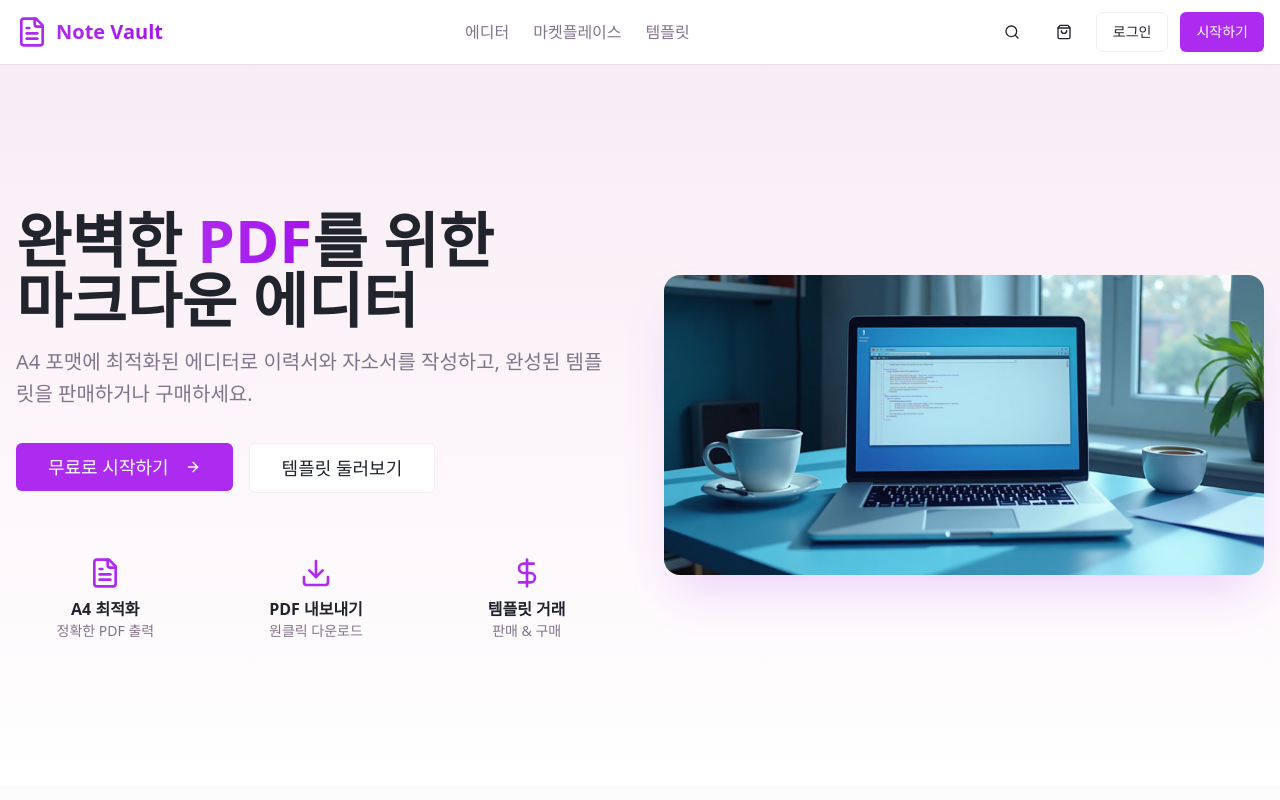
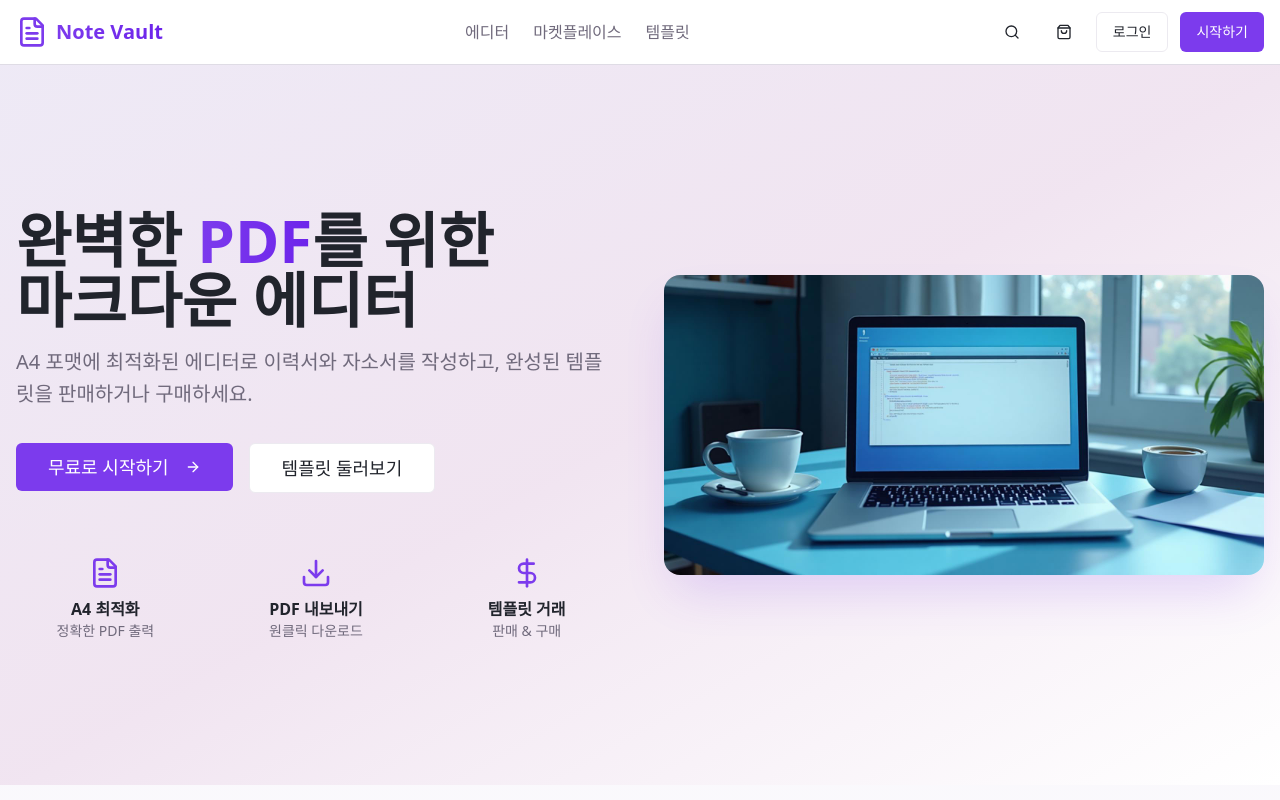
Before and after one commit to My-Note-Vault/Note-Vault-FE, a React (Vite) app: page / in a window 1280 px wide. Shown: the top 800 px of the page. Built offline with nearby package versions, Linux system fonts and the light colour scheme.

Commit message:
Refine color palette
Update color scheme to a warmer, more vibrant palette inspired by Canva. The current light purple is perceived as cheap; aim for a more aesthetically pleasing and sophisticated look with purple and pink hues.

```diff
--- a/src/components/features-section.tsx
+++ b/src/components/features-section.tsx
@@ -36,7 +36,7 @@ const features = [
 
 export const FeaturesSection = () => {
   return (
-    <section className="py-20 bg-muted/30">
+    <section className="py-20 bg-gradient-to-b from-vault-primary-light/30 to-background">
       <div className="container mx-auto px-4">
         <div className="text-center mb-16">
           <h2 className="text-4xl font-bold mb-4">
--- a/src/components/hero-section.tsx
+++ b/src/components/hero-section.tsx
@@ -4,7 +4,7 @@ import heroImage from "@/assets/hero-image.jpg";
 
 export const HeroSection = () => {
   return (
-    <section className="relative min-h-[90vh] flex items-center justify-center bg-gradient-to-b from-vault-blue-light to-background">
+    <section className="relative min-h-[90vh] flex items-center justify-center bg-gradient-to-br from-vault-primary-light via-vault-secondary-light to-background">
       <div className="container mx-auto px-4 py-20">
         <div className="grid lg:grid-cols-2 gap-12 items-center">
           <div className="space-y-8">
--- a/src/index.css
+++ b/src/index.css
@@ -17,45 +17,49 @@ All colors MUST be HSL.
     --popover: 0 0% 100%;
     --popover-foreground: 220 15% 15%;
 
-    --primary: 280 85% 55%;
+    --primary: 262 83% 58%;
     --primary-foreground: 0 0% 100%;
-    --primary-hover: 280 85% 50%;
+    --primary-hover: 262 83% 53%;
 
-    --secondary: 280 15% 97%;
-    --secondary-foreground: 280 15% 15%;
+    --secondary: 262 15% 96%;
+    --secondary-foreground: 262 15% 15%;
 
-    --muted: 280 15% 96%;
-    --muted-foreground: 280 10% 50%;
+    --muted: 262 15% 95%;
+    --muted-foreground: 262 8% 45%;
 
-    --accent: 320 60% 90%;
-    --accent-foreground: 320 85% 40%;
+    --accent: 300 76% 72%;
+    --accent-foreground: 300 20% 15%;
 
     --destructive: 0 84% 60%;
     --destructive-foreground: 0 0% 100%;
 
-    --border: 280 15% 90%;
-    --input: 280 15% 95%;
-    --ring: 280 85% 55%;
+    --border: 262 15% 88%;
+    --input: 262 15% 93%;
+    --ring: 262 83% 58%;
 
-    --success: 120 50% 45%;
+    --success: 142 76% 36%;
     --success-foreground: 0 0% 100%;
 
-    --warning: 45 100% 55%;
+    --warning: 38 92% 50%;
     --warning-foreground: 0 0% 100%;
 
     /* Note Vault specific colors */
-    --vault-blue: 280 85% 55%;
-    --vault-blue-light: 320 50% 95%;
-    --vault-gray: 280 10% 50%;
-    --vault-gray-light: 280 15% 97%;
+    --vault-primary: 262 83% 58%;
+    --vault-primary-light: 262 40% 94%;
+    --vault-secondary: 300 76% 72%;
+    --vault-secondary-light: 300 30% 92%;
+    --vault-gray: 262 8% 45%;
+    --vault-gray-light: 262 15% 96%;
 
-    /* Gradients */
-    --gradient-primary: linear-gradient(135deg, hsl(var(--vault-blue)), hsl(320 85% 60%));
-    --gradient-hero: linear-gradient(180deg, hsl(var(--vault-blue-light)), hsl(0 0% 100%));
+    /* Canva-inspired gradients */
+    --gradient-primary: linear-gradient(135deg, hsl(262 83% 58%), hsl(300 76% 72%));
+    --gradient-hero: linear-gradient(135deg, hsl(262 40% 94%), hsl(300 30% 92%));
+    --gradient-accent: linear-gradient(45deg, hsl(300 76% 72%), hsl(320 70% 68%));
 
-    /* Shadows */
-    --shadow-elegant: 0 10px 30px -10px hsl(var(--vault-blue) / 0.15);
-    --shadow-card: 0 4px 20px -4px hsl(280 15% 15% / 0.1);
+    /* Premium shadows */
+    --shadow-elegant: 0 10px 40px -10px hsl(262 83% 58% / 0.25);
+    --shadow-card: 0 4px 25px -4px hsl(262 50% 30% / 0.15);
+    --shadow-button: 0 4px 15px -2px hsl(262 83% 58% / 0.3);
 
     /* A4 dimensions */
     --a4-width: 210mm;
--- a/tailwind.config.ts
+++ b/tailwind.config.ts
@@ -72,14 +72,12 @@ export default {
 					foreground: 'hsl(var(--warning-foreground))'
 				},
 				vault: {
-					blue: 'hsl(var(--vault-blue))',
-					'blue-light': 'hsl(var(--vault-blue-light))',
+					primary: 'hsl(var(--vault-primary))',
+					'primary-light': 'hsl(var(--vault-primary-light))',
+					secondary: 'hsl(var(--vault-secondary))',
+					'secondary-light': 'hsl(var(--vault-secondary-light))',
 					gray: 'hsl(var(--vault-gray))',
-					'gray-light': 'hsl(var(--vault-gray-light))',
-					purple: 'hsl(280 85% 55%)',
-					'purple-light': 'hsl(280 50% 95%)',
-					pink: 'hsl(320 85% 60%)',
-					'pink-light': 'hsl(320 50% 95%)'
+					'gray-light': 'hsl(var(--vault-gray-light))'
 				}
 			},
 			borderRadius: {
```
